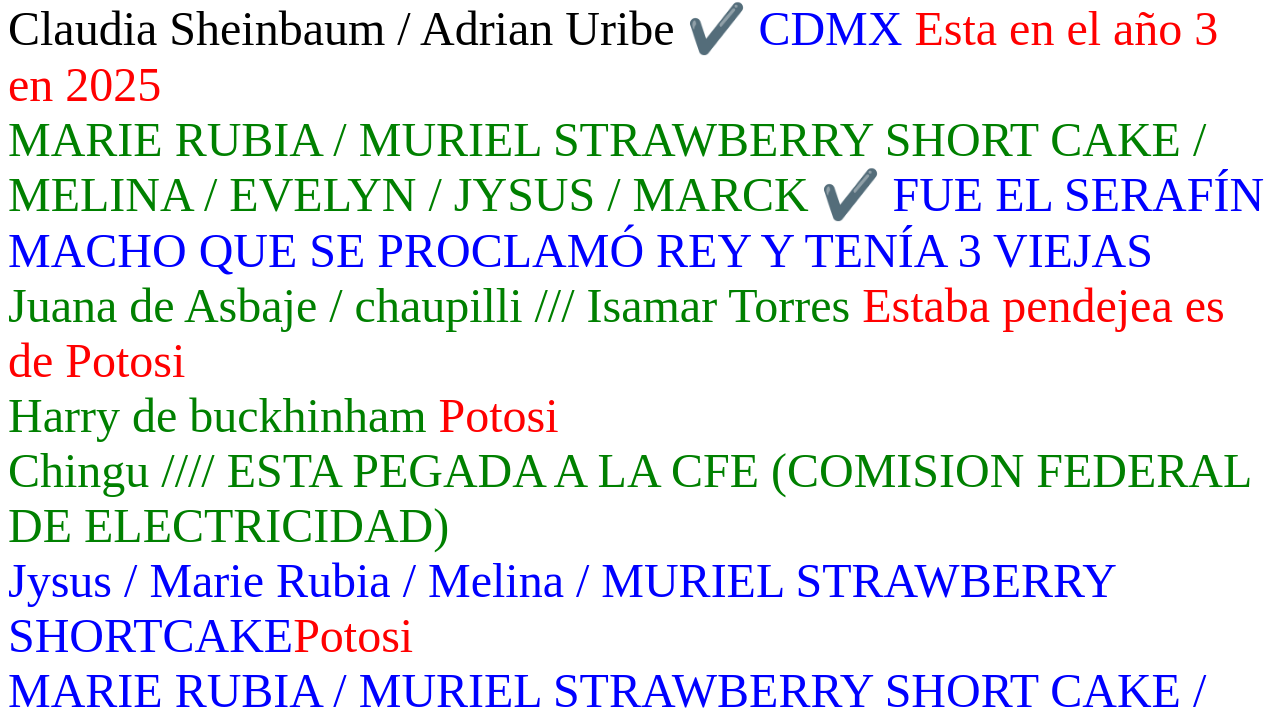
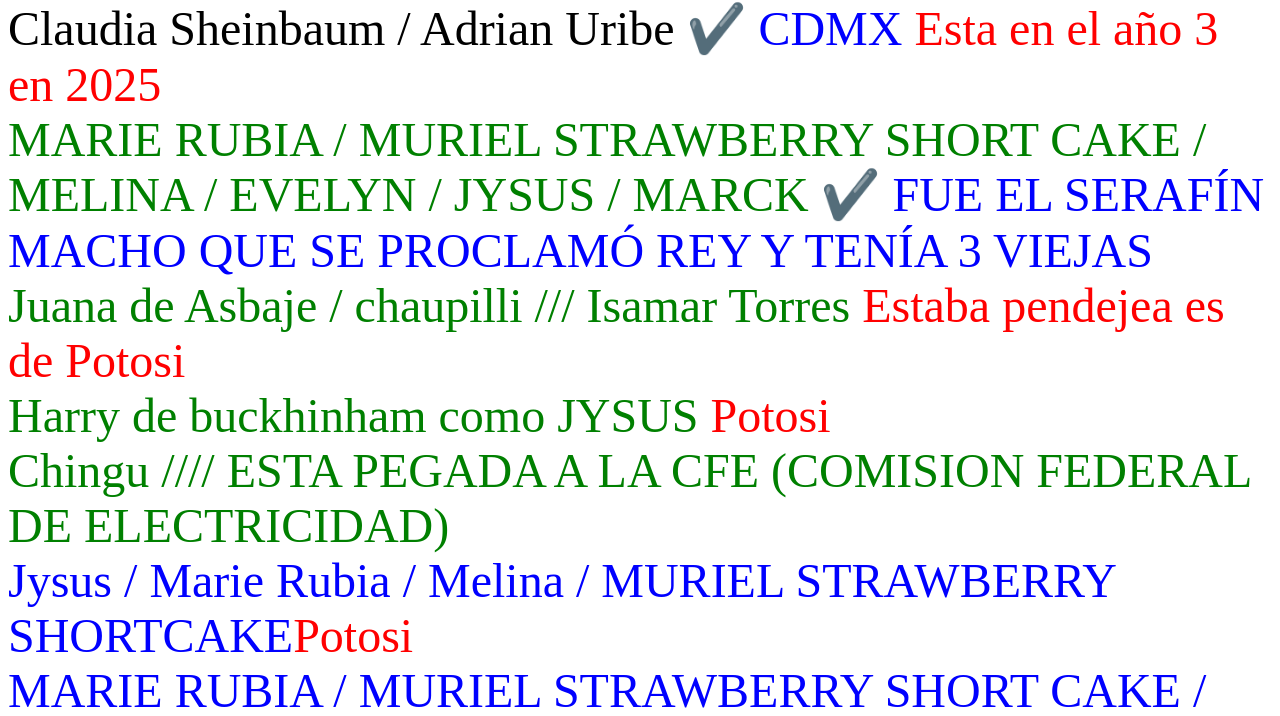
Before and after one commit to Sakuramiku7/abortosdedios, a plain HTML site: page index.html in a window 1280 px wide. Shown: the part 380-1096 px from the top of the page. Drawn offline with Linux system fonts and the light colour scheme.

Commit message:
index.html

```diff
--- a/index.html
+++ b/index.html
@@ -8,7 +8,7 @@ Claudia Sheinbaum / Adrian Uribe ✔️ <font color="blue">CDMX  <font color="re
 <br>
  <font color="green"> MARIE RUBIA / MURIEL STRAWBERRY SHORT CAKE / MELINA / EVELYN / JYSUS / MARCK ✔️ </font> FUE EL SERAFÍN MACHO QUE SE PROCLAMÓ REY Y TENÍA 3 VIEJAS<br>
  <font color="green">Juana de Asbaje / chaupilli /// Isamar Torres </font><font color="red"> Estaba pendejea es de Potosi </font> <br>
-<font color="green">Harry de buckhinham</font> <font color="red">Potosi </font> <br>
+<font color="green">Harry de buckhinham como JYSUS</font> <font color="red">Potosi </font> <br>
 <font color="green">Chingu //// ESTA PEGADA A LA CFE (COMISION FEDERAL DE ELECTRICIDAD) </font> <br>
 Jysus / Marie Rubia / Melina / MURIEL STRAWBERRY SHORTCAKE<font color="red">Potosi </font> <br>
 MARIE RUBIA / MURIEL STRAWBERRY SHORT CAKE / MELINA / EVELYN / JYSUS  Y CLAUDIA SHEINBAUM  <font color="red"> NO TIENE DERECHO A NADA PORQUE DESDE 1500 AÑOS ES DUEÑO DE TELMEX (meta) </font> <br>
```
